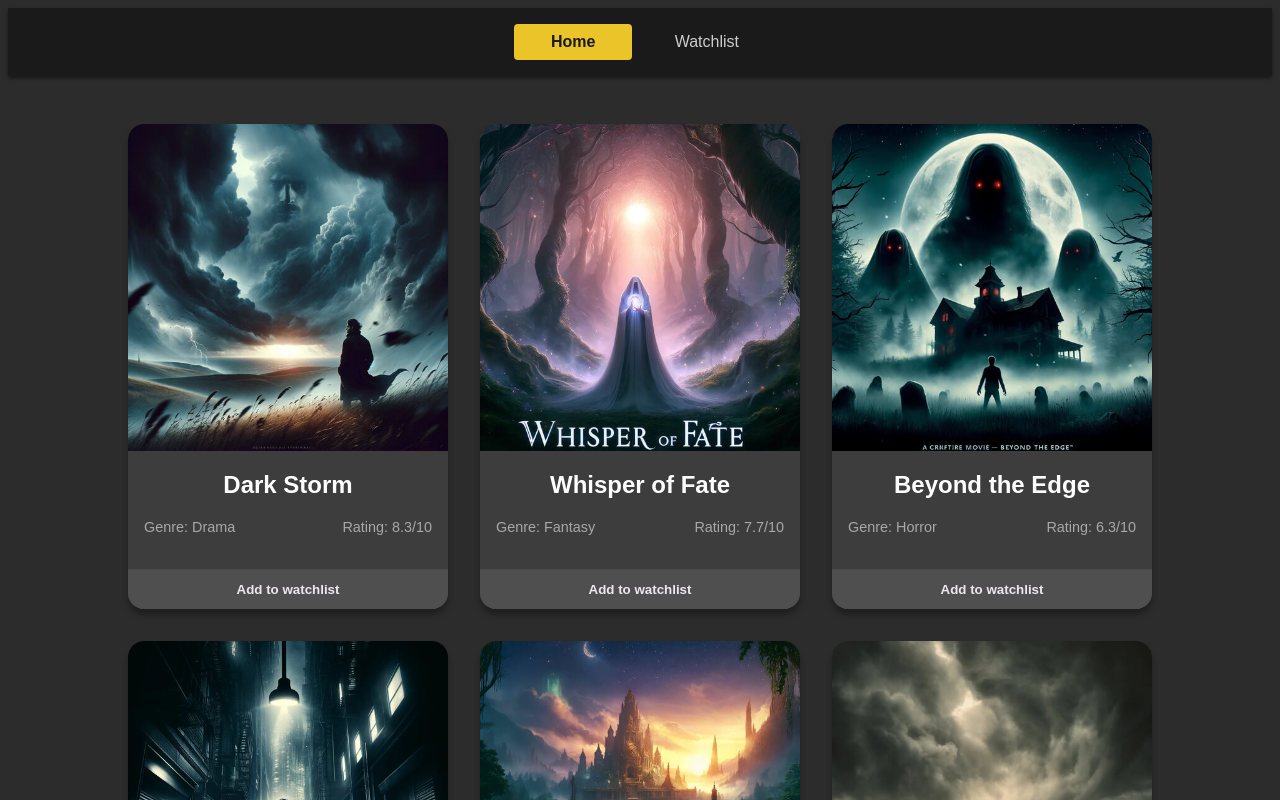
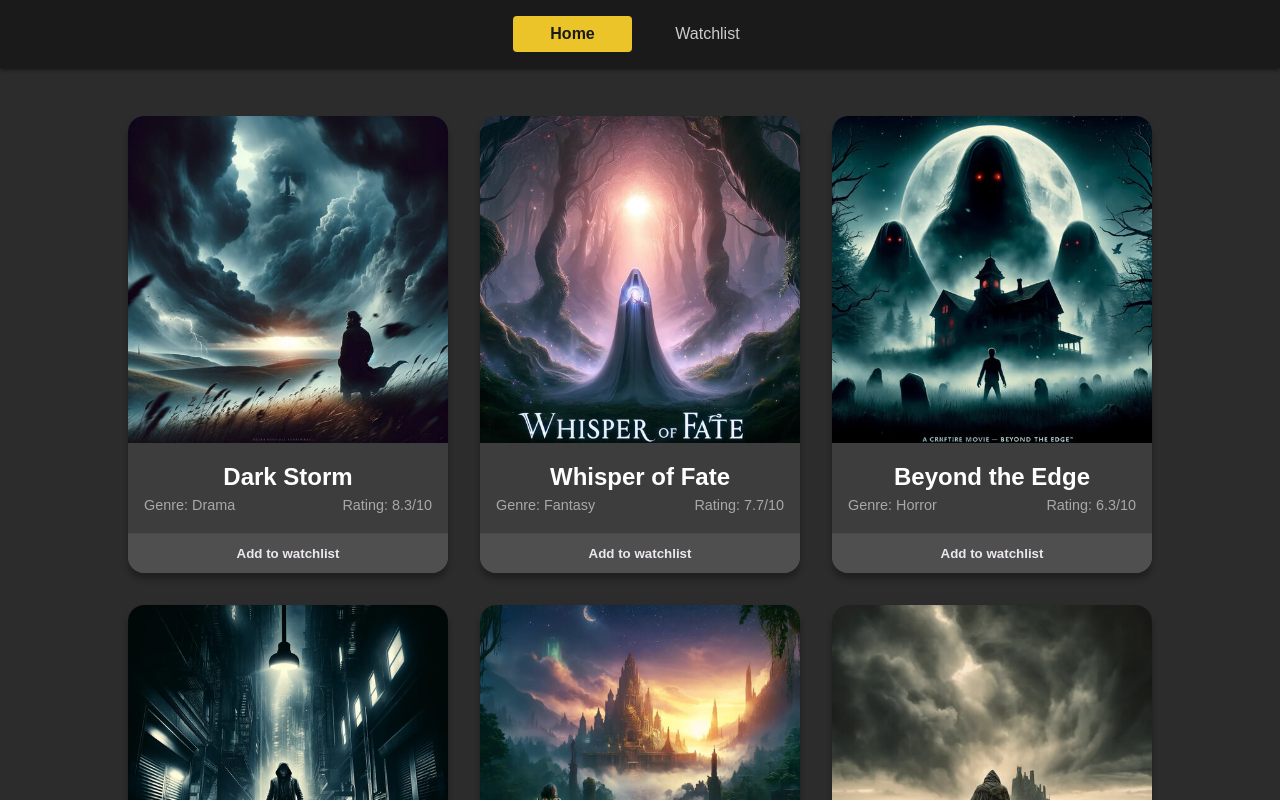
Before and after one commit to iulianroman9/movie-app-react, a React (Vite) app: page / in a window 1280 px wide. Shown: the top 800 px of the page. Built offline with nearby package versions, Linux system fonts and the light colour scheme; a web font is replaced by a local one.

Commit message:
index.css removed margin and minimum height

```diff
--- a/src/index.css
+++ b/src/index.css
@@ -2,6 +2,7 @@
 
 *::before, *, *::after {
   box-sizing: border-box;
+  margin: 0;
 }
 
 html {
@@ -16,5 +17,4 @@ html {
   -webkit-font-smoothing: antialiased;
   -moz-osx-font-smoothing: grayscale;
   -webkit-text-size-adjust: 100%;
-  min-height: 80rem;
 }
```
